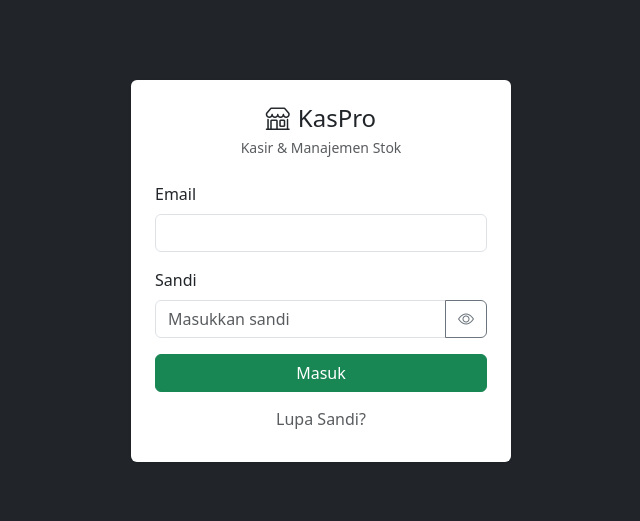
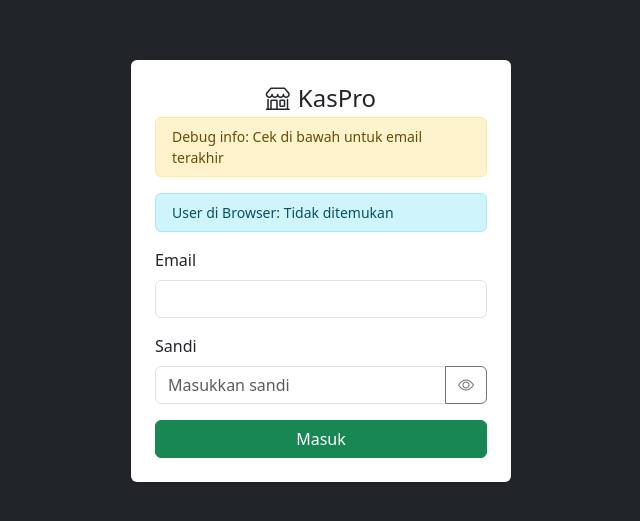
Before and after one commit to Agusmbie/Kasirpro, a React (Vite) app in the folder client/: page /login in a window 1280 px wide. Shown: the part 129-650 px from the top of the page, without its empty margins (319-959 px from the left). Built offline with nearby package versions, Linux system fonts and the light colour scheme; no server answers.

Commit message:
add debug localstorage

```diff
--- a/client/src/pages/Login.jsx
+++ b/client/src/pages/Login.jsx
@@ -7,7 +7,7 @@ export default function Login() {
   const [email, setEmail] = useState('');
   const [password, setPassword] = useState('');
   const [showPassword, setShowPassword] = useState(false);
-  const [error, setError] = useState('');
+  const [error, setError] = useState('Debug info: Cek di bawah untuk email terakhir');
   const [loading, setLoading] = useState(false);
 
   async function submit(e) {
@@ -29,8 +29,10 @@ export default function Login() {
     <div className="min-vh-100 d-flex align-items-center justify-content-center bg-dark">
       <div className="card pos-card p-4 w-100" style={{ maxWidth: 380 }}>
         <h4 className="text-center mb-1"><i className="bi bi-shop me-2" />KasPro</h4>
-        <p className="text-center text-muted small mb-4">Kasir & Manajemen Stok</p>
-        {error && <div className="alert alert-danger py-2">{error}</div>}
+        {error && <div className="alert alert-warning py-2 small">{error}</div>}
+        <div className="alert alert-info py-2 small">
+            User di Browser: {localStorage.getItem('user') ? JSON.parse(localStorage.getItem('user')).email : 'Tidak ditemukan'}
+        </div>
         <form onSubmit={submit}>
           <div className="mb-3">
             <label className="form-label">Email</label>
@@ -51,29 +53,14 @@ export default function Login() {
                 type="button"
                 className="btn btn-outline-secondary"
                 tabIndex="-1"
-                aria-label={showPassword ? 'Sembunyikan sandi' : 'Tampilkan sandi'}
                 onClick={() => setShowPassword((v) => !v)}
               >
                 <i className={`bi ${showPassword ? 'bi-eye-slash' : 'bi-eye'}`} />
               </button>
             </div>
           </div>
-                    <button className="btn btn-success w-100" disabled={loading}>
+          <button className="btn btn-success w-100" disabled={loading}>
             {loading ? 'Memproses...' : 'Masuk'}
-          </button>
-          <button
-            type="button"
-            className="btn btn-link w-100 mt-2 text-decoration-none text-muted"
-            onClick={async () => {
-              try {
-                const users = await api('/users', { auth: true });
-                alert('Email terdaftar: ' + users.map(u => u.email).join(', '));
-              } catch (e) {
-                alert('Tidak bisa mengambil data: ' + e.message);
-              }
-            }}
-          >
-            Lupa Sandi?
           </button>
         </form>
       </div>
```
